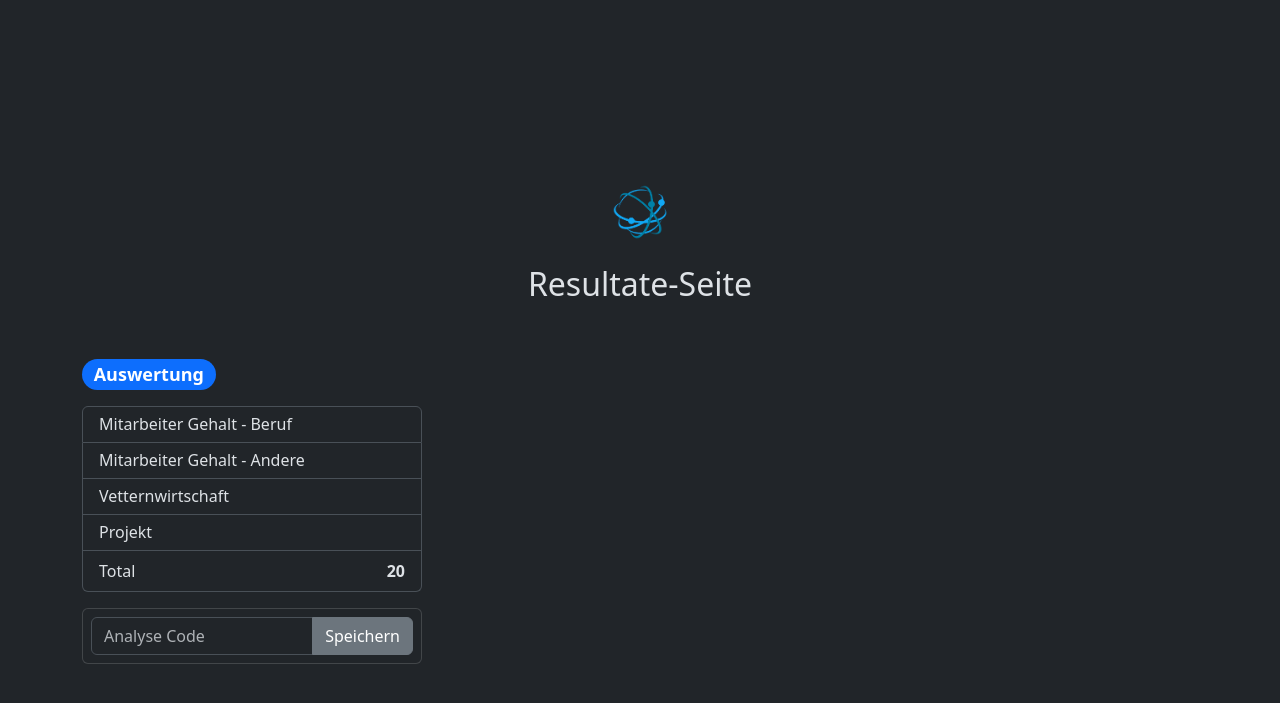
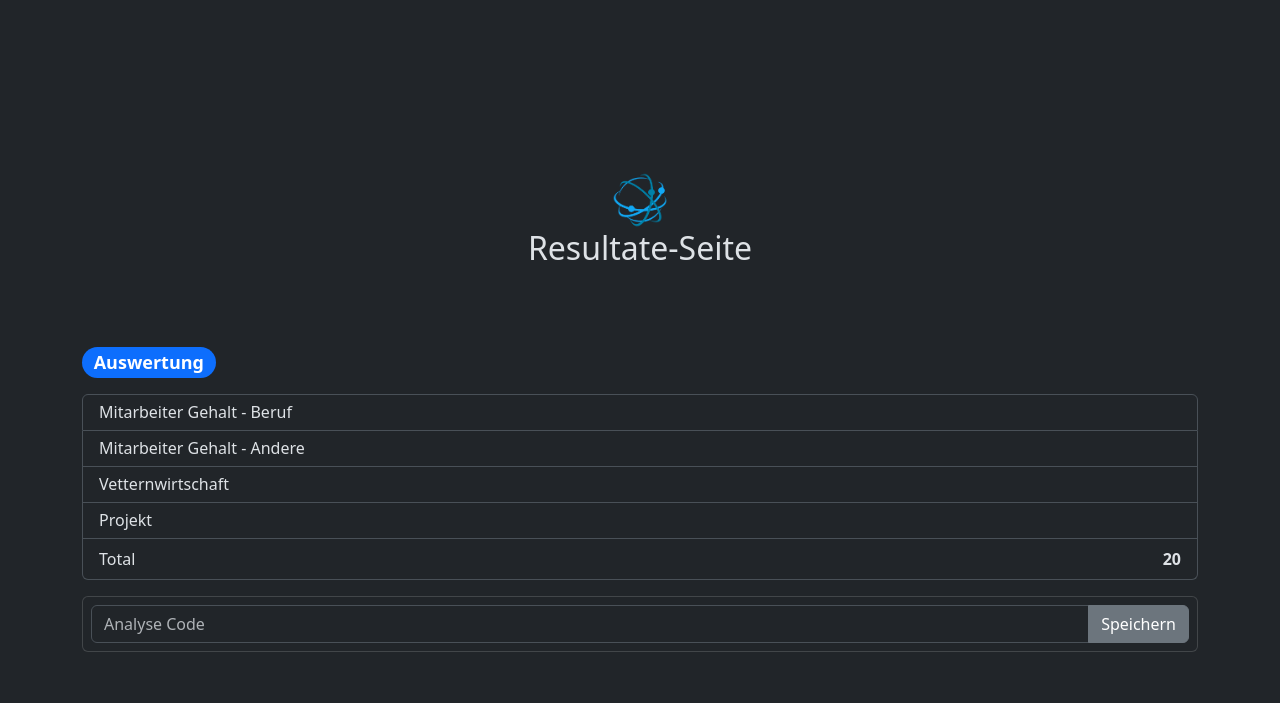
Before and after one commit to febe3d/C.I.S., a Flask app: template templates/resultatseite.html in a window 1280 px wide. Shown: the top 703 px of the page. Run offline with Flask 3, Linux system fonts and the light colour scheme; the template is opened without the code that fills it, so the values that code supplies are empty; some libraries are stand-ins or nearby versions.

Commit message:
html edits

```diff
--- a/templates/resultatseite.html
+++ b/templates/resultatseite.html
@@ -12,19 +12,15 @@
   </head>
   <body>
     <script src="https://cdn.jsdelivr.net/npm/bootstrap@5.3.2/dist/js/bootstrap.bundle.min.js" integrity="sha384-C6RzsynM9kWDrMNeT87bh95OGNyZPhcTNXj1NW7RuBCsyN/o0jlpcV8Qyq46cDfL" crossorigin="anonymous"></script>
-
-
-
-
-            <div class="container">
-  <main>
-    <div class="py-5 text-center">
-      <img class="d-block mx-auto mb-4" src="static/CISLOGO.png" alt="logo"  height="57">
+  <main class="mb-4" style="height: auto;">
+    <div class="mb-4 py-5 text-center">
+      <img class="d-block mx-auto" src="static/CISLOGO.png" alt="logo"  height="57">
       <h2>Resultate-Seite</h2>
     </div>
 
-    <div class="row g-5">
-      <div class="col-md-5 col-lg-4 order-md-last">
+    <div class="container">
+      <div class="row">
+        <div class="order-md-last">
           <h4 class="d-flex justify-content-between align-items-center mb-3">
 
             <span class="badge bg-primary rounded-pill">Auswertung</span>
@@ -73,6 +69,7 @@
           </form>
         </div>
       </div>
+    </div>
   </main>
 
 
--- a/templates/startseite.html
+++ b/templates/startseite.html
@@ -5,7 +5,7 @@
         <script src="https://cdn.jsdelivr.net/npm/bootstrap@5.3.2/dist/js/bootstrap.bundle.min.js" integrity="sha384-C6RzsynM9kWDrMNeT87bh95OGNyZPhcTNXj1NW7RuBCsyN/o0jlpcV8Qyq46cDfL" crossorigin="anonymous"></script>
 
         <form action="/hotkeys" method="get" style="display: inline-block; margin-right: 10px;">
-            <button class="btn btn-secondary" type="submit">hotkeys</button>
+            <button class="btn btn-secondary" type="submit" disabled>Hotkeys</button>
         </form>
 
         <form action="/optionen" method="get" style="display: inline-block; margin-right: 10px;">
@@ -17,7 +17,7 @@
         </form>
 
         <form action="/userdata" method="get" style="position: absolute; bottom: 0; right: 0; margin: 20px;">
-            <input type="text" id="userdata" name="userdata" placeholder="Uhrzeit: 22.11.2023 12:53 (Überflüssig?) -> Was machen wir)">
+            <input type="text" id="userdata" name="userdata" placeholder="Uhrzeit: 06.12.2024 10:14">
         </form>
 
     <img src="../static/CISLOGO.png" style="width: 10%; height: auto; position: absolute; top: 75%; left: 50%; transform: translateX(-50%);">
```
Also changed, not shown: templates/searchMenu.html (+9 -1 lines). Lines whose indentation alone changed are shown as unchanged.
